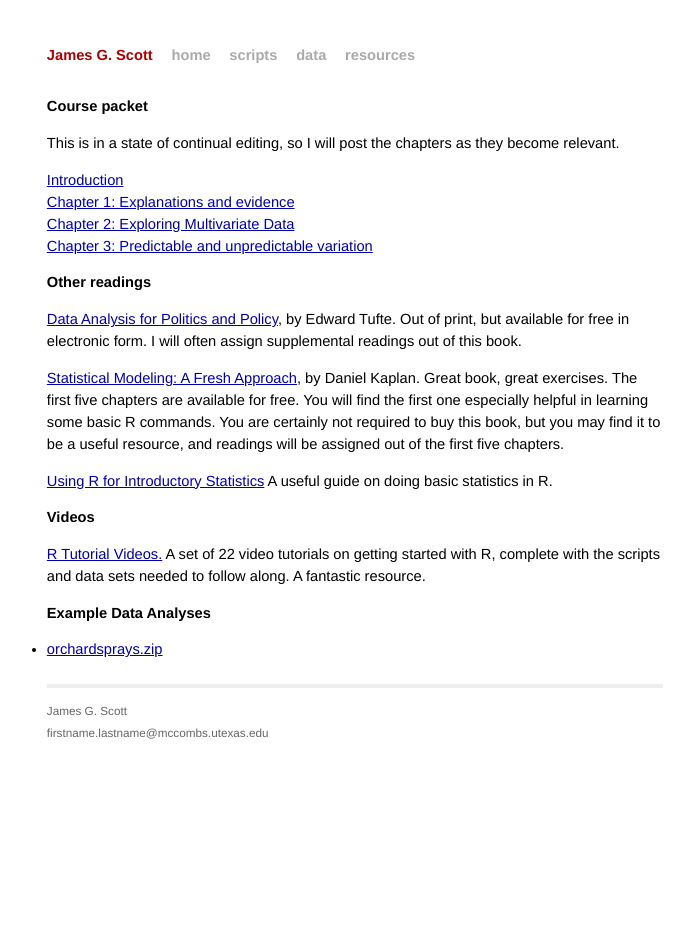
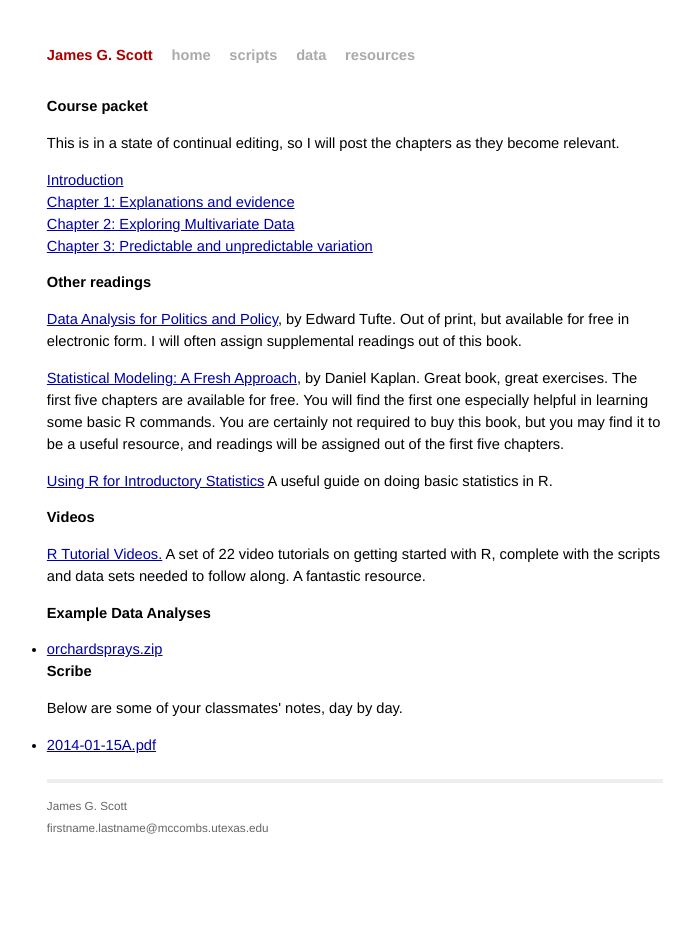
Before and after one commit to MhAmine/STA371, a Jekyll site: the page built from resources.html, in a window 1280 px wide. Shown: the whole page, without its empty margins (285-979 px from the left). Built offline with Jekyll 4.4.1, drawn with Linux system fonts in a browser that asks for light colours.

Commit message:
scribe files

```diff
--- /dev/null
+++ b/_data/scribe.yml
@@ -0,0 +1 @@
+- scribe: 2014-01-15A.pdf
--- a/resources.html
+++ b/resources.html
@@ -69,4 +69,17 @@ title: Resources
 </ul>
 
 
+  <h1>Scribe</h1>
+<ul>
+    <p>Below are some of your classmates' notes, day by day.</p>
+{% for ex in site.data.scribe %}
+  <li>
+    <a href="https://jgscott.github.com/STA371/files/scribe/{{ ex.scribe }}">
+      {{ ex.scribe }}
+    </a>
+  </li>
+{% endfor %}
+</ul>
+
+
 </div>
```
Also changed, not shown: _posts/2014-01-20-week02.md (+1 -4 lines), 2 other files.
